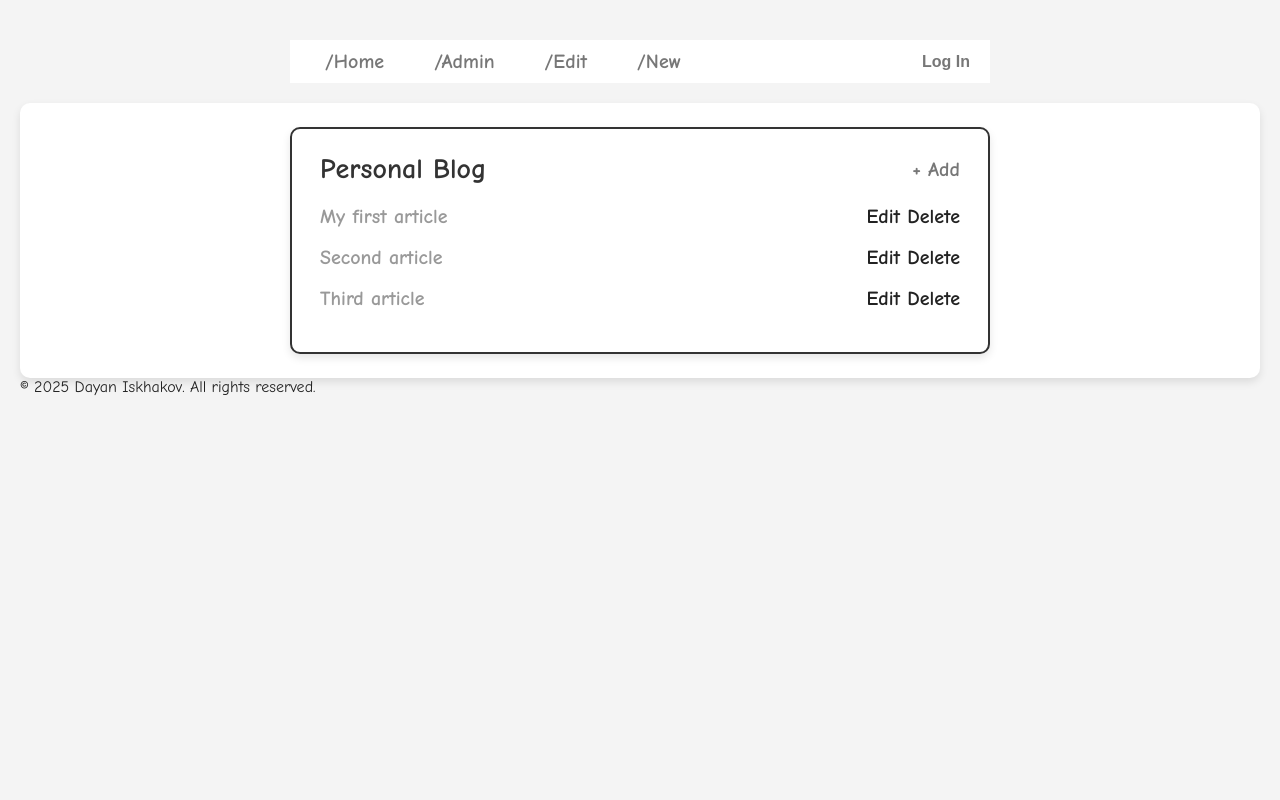
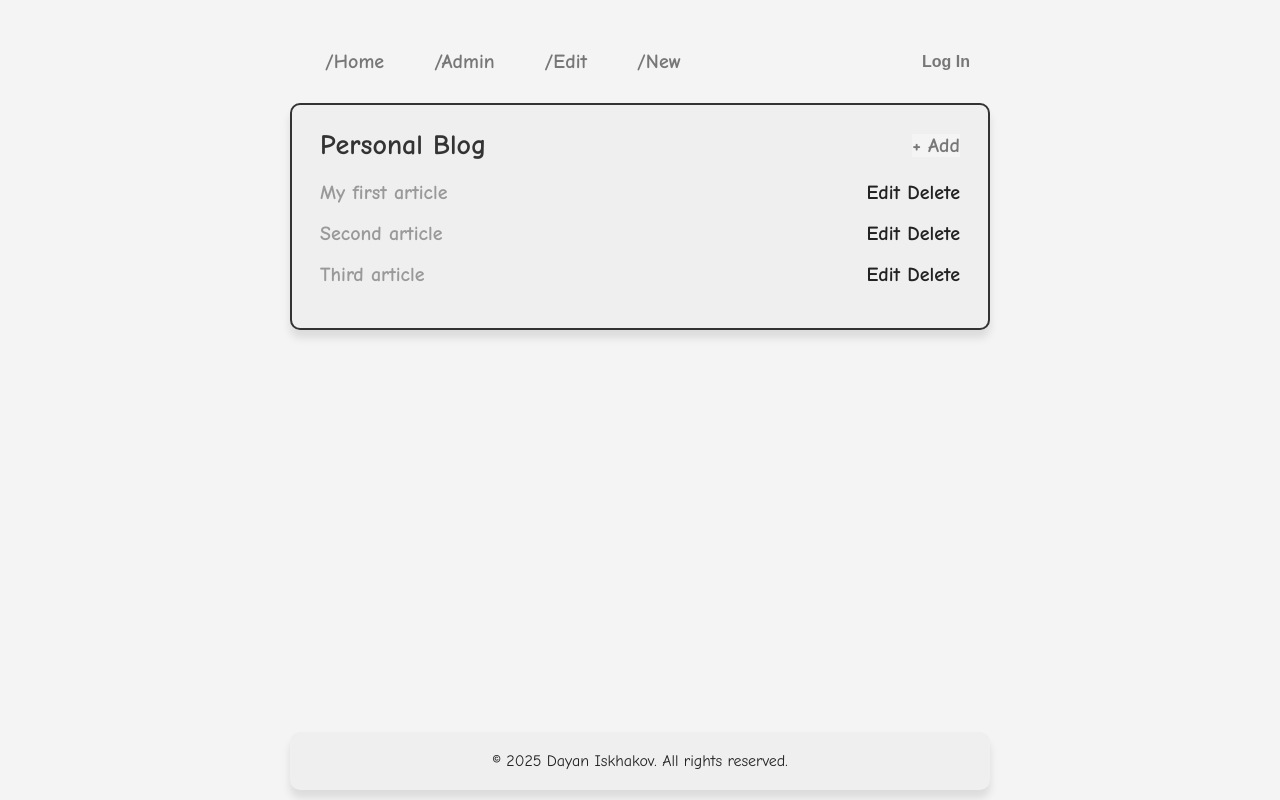
Before and after one commit to dayanik/personal_blog, a Django app: page /admin/ in a window 1280 px wide. Run offline with Django 5.2, Linux system fonts and the light colour scheme.

Commit message:
updated styles

```diff
--- a/static/css/styles.css
+++ b/static/css/styles.css
@@ -5,42 +5,59 @@
   box-sizing: border-box;
 }
 
+:root {
+  --main-bg-color: #f4f4f4;
+  --second-bg-color: #efefef;
+  --main-text-color: #222;
+  --second-text-color: #999;
+  --header-text-color: #333;
+}
+
+@media (prefers-color-scheme: dark) {
+  :root {
+    --main-bg-color: #1e1e1e;
+    --second-bg-color: #2a2a2a;
+    --main-text-color: #f4f4f4;
+    --header-text-color: #efefef;
+  }
+}
+
 /* Стили для body */
 body {
   font-family: "Comic Neue", cursive;
-  background-color: #f4f4f4;
-  padding: 40px 20px;
-  color: #222;
+  background-color: var(--main-bg-color);
+  color: var(--main-text-color);
+  height: 100vh;
 }
 
 /* Общие стили для контейнеров */
-.wrapper,
 .box,
 .article-content,
 .form-box,
-.modal-content {
-  background: #fff;
+.modal-content,
+.footer {
+  background: var(--main-bg-color);
   border-radius: 10px;
   padding: 24px 28px;
-  box-shadow: 0px 4px 8px rgba(0, 0, 0, 0.1);
+  box-shadow: 0px 8px 8px rgba(0, 0, 0, 0.1);
 }
 
 h2,
 .form-box h2 {
   font-size: 28px;
-  color: #333;
+  color: var(--header-text-color);
   margin-bottom: 20px;
 }
 
 h3 {
   font-size: 28px;
   margin-bottom: 20px;
-  color: #333;
+  color: var(--header-text-color);
 }
 
 /* Стили для навигационного бара */
 .navbar {
-  background-color: #fff;
+  background-color: var(--main-bg-color);
   padding: 10px 20px;
   display: flex;
   justify-content: space-between;
@@ -76,7 +93,7 @@ h3 {
 }
 
 .nav-left li a:hover {
-  color: #222;
+  color: var(--main-text-color);
   transform: scale(1.05);
 }
 
@@ -84,15 +101,29 @@ h3 {
   margin-left: auto;
 }
 
+.footer {
+  background-color: var(--second-bg-color);
+  padding: 20px 20px;
+  display: flex;
+  justify-content: center;
+  align-items: center;
+  width: 100%;
+  max-width: 700px;
+  margin: auto;
+  margin-bottom: 20px;
+}
+
 /* Стили для блока с контентом */
 .wrapper {
-  margin-top: 20px;
   display: flex;
+  flex-direction: column;
   gap: 20px;
-  justify-content: space-between;
+  height: calc(100vh - 68px);
+  padding-top: 40px;
 }
 
 .box {
+  background-color: var(--second-bg-color);
   width: 700px;
   border: 2px solid #333;
   margin: 0 auto;
@@ -112,12 +143,12 @@ h3 {
 
 .article-list li a {
   text-decoration: none;
-  color: #222;
+  color: var(--main-text-color);
   font-weight: 900;
 }
 
 .article-list li span {
-  color: #999;
+  color: var(--second-text-color);
 }
 
 .article-list li a:hover {
@@ -129,11 +160,11 @@ h3 {
   font-size: 20px;
   line-height: 1.8;
   margin-bottom: 20px;
-  color: #222;
+  color: var(--main-text-color);
 }
 
 .article-content p.date {
-  color: #999;
+  color: var(--second-text-color);
 }
 
 /* Стили для формы */
@@ -160,6 +191,7 @@ h3 {
   box-sizing: border-box;
   margin-top: 6px;
   resize: vertical;
+  background-color: var(--main-bg-color);
 }
 
 .form-box input:focus,
@@ -171,7 +203,7 @@ h3 {
 .form-box button,
 .btn {
   padding: 12px 20px;
-  background-color: #fff;
+  background-color: var(--main-bg-color);
   color: #777;
   border: 2px solid #555;
   border-radius: 6px;
@@ -183,13 +215,13 @@ h3 {
 
 .form-box button:hover,
 .btn:hover {
-  background-color: #f0f0f0;
+  background-color: var(--main-bg-color);
   color: #222;
   border-color: #222;
 }
 
 #btn-add {
-  background-color: #fff;
+  background-color: var(--main-bg-color);
   color: #777;
   font-weight: 700;
   font-size: 20px;
@@ -198,12 +230,12 @@ h3 {
 }
 
 #btn-add:hover {
-  background-color: #f0f0f0;
+  background-color: var(--main-bg-color);
   color: #222;
 }
 
 #btn-lgn {
-  background-color: #fff;
+  background-color: var(--main-bg-color);
   color: #777;
   font-weight: 700;
   font-size: 16px;
@@ -212,7 +244,7 @@ h3 {
 }
 
 #btn-lgn:hover {
-  background-color: #f0f0f0;
+  background-color: var(--main-bg-color);
   color: #222;
 }
 
--- a/templates/base.html
+++ b/templates/base.html
@@ -15,14 +15,13 @@
     {% endblock %}
   </head>
   <body>
-    {% include 'header.html' %}
-
     <main class="wrapper">
-      {% block content %}
+      {% include 'header.html' %} {% block content %}
       <!-- Содержимое сайта -->
       {% endblock %}
     </main>
 
+    <footer>
       {% include 'footer.html' %}
 
       <!-- Modal for login form -->
@@ -41,8 +40,8 @@
           </form>
         </div>
       </div>
+    </footer>
     <script src="{% static 'js/script.js' %}"></script>
-
     {% block scripts %}
     <!-- Скрипты -->
     {% endblock %}
```
Lines whose indentation alone changed are shown as unchanged.
